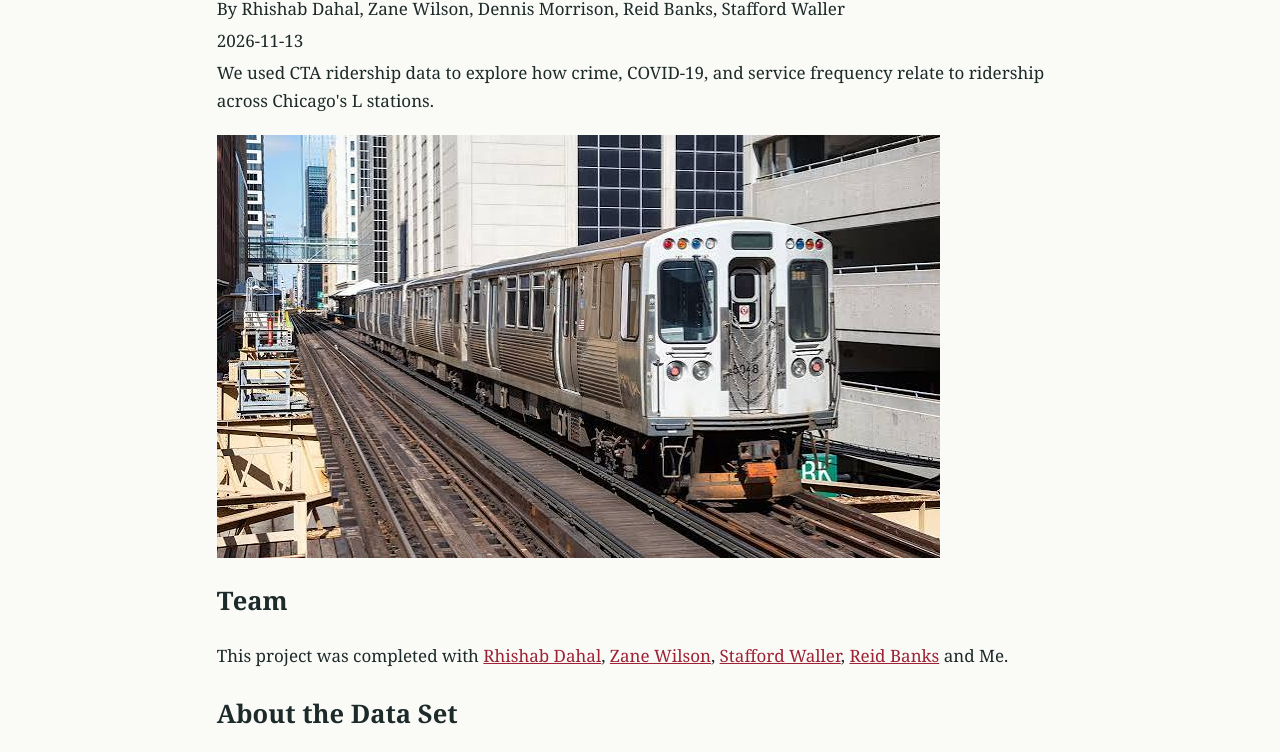
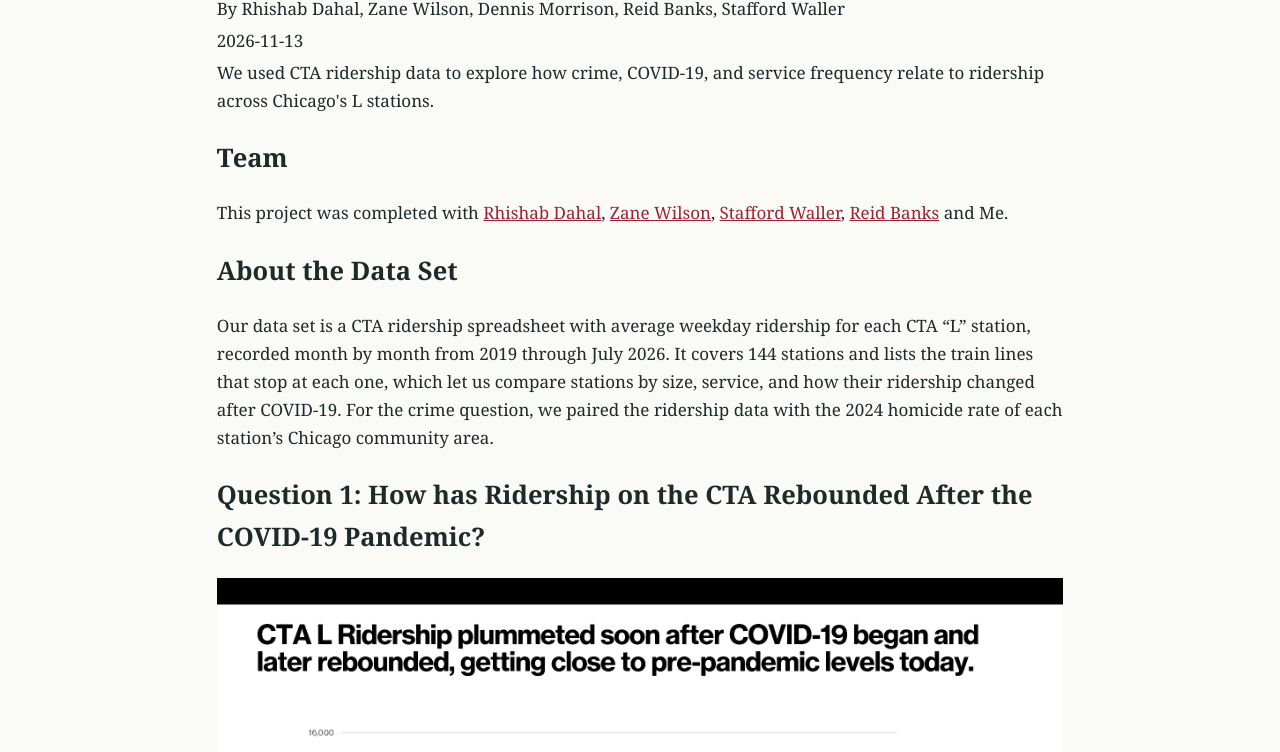
Before and after one commit to dennismorrison06/dennismorrison06.github.io, a plain HTML site: page teampage.html in a window 1280 px wide. Shown: the part 277-1029 px from the top of the page. Drawn offline with Linux system fonts and the light colour scheme.

Commit message:
Remove subway image from teampage.html

```diff
--- a/teampage.html
+++ b/teampage.html
@@ -29,7 +29,6 @@
 <p class="byline">By Rhishab Dahal, Zane Wilson, Dennis Morrison, Reid Banks, Stafford Waller</p>
 <p class="byline">2026-11-13</p>
 <p class="lede">We used CTA ridership data to explore how crime, COVID-19, and service frequency relate to ridership across Chicago&#x27;s L stations.</p>
-<img src="subway.png" alt="Subway train">
 <h2 id="team">Team</h2>
 <p>This project was completed with <a
 href="https://sites.google.com/view/rhishabdahal/home?pli=1&amp;authuser=0">Rhishab
```
